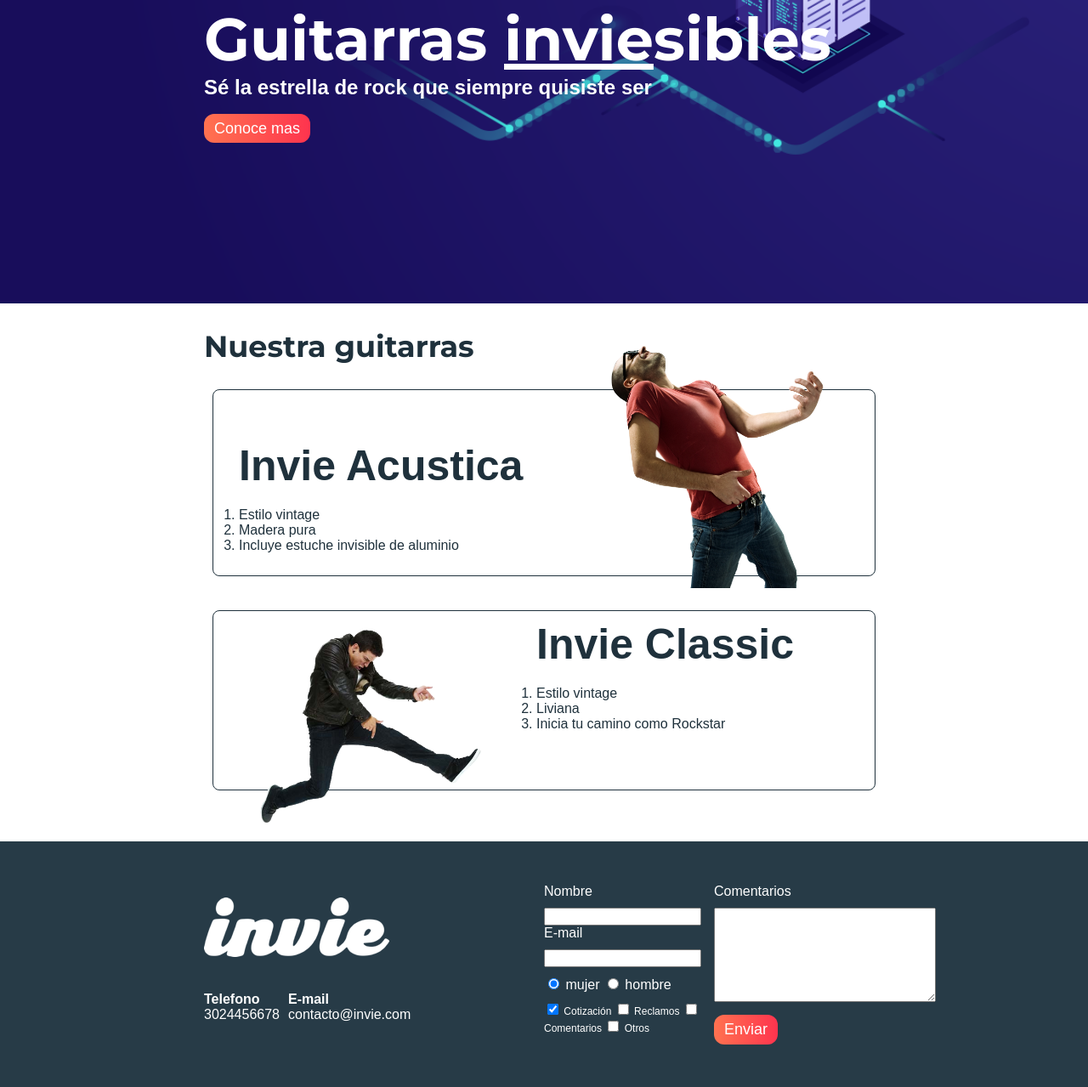
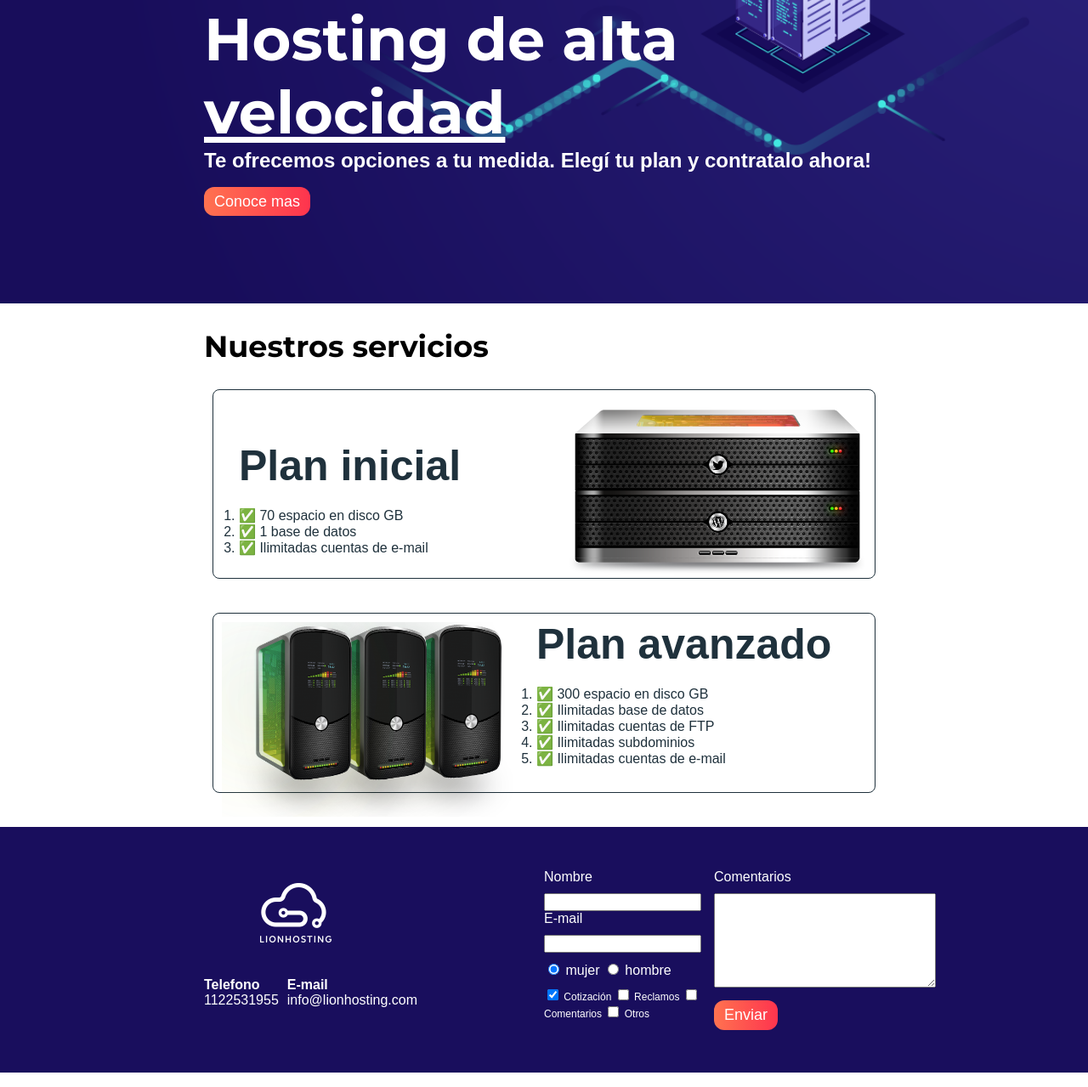
Before and after one commit to LionJesus/miweb, a plain HTML site: page index.html in a window 1280 px wide. Shown: the part 183-1462 px from the top of the page at 85% size. Drawn offline with Linux system fonts and the light colour scheme; a web font is replaced by a local one.

Commit message:
Cambios finales

```diff
--- a/css/invie.css
+++ b/css/style.css
@@ -1,21 +1,3 @@
-/** {
-  width: tamaño;
-  height: tamaño;
-  padding: 10px;
-  padding-top: 10px;
-  padding-right: 13px;
-  padding-left: 15px;
-  padding-bottom: 5px;
-  padding: 10px 13px 5px 15px;
-  margin: 10px;
-  margin-top: 10px;
-  margin-right: 13px;
-  margin-left: 15px;
-  margin-bottom: 5px;
-  margin: 10px 13px 5px 15px;
-  border: 2px solid red;
-}*/
-
 body {
   font-family: 'Allerta', sans-serif;
   margin: 0;
@@ -74,12 +56,6 @@ input:focus, textarea:focus {
   font-size: 18px;
   background: #fd324e;
   background: linear-gradient(to left, #fe344e, #ff7250);
-  /* Permalink - use to edit and share this gradient: http://colorzilla.com/gradient-editor/#f3c5bd+0,e86c57+50,ea2803+51,ff6600+75,c72200+100;Red+Gloss */
-  /*background: rgb(243,197,189); /* Old browsers */
-  /* background: -moz-linear-gradient(top,  rgba(243,197,189,1) 0%, rgba(232,108,87,1) 50%, rgba(234,40,3,1) 51%, rgba(255,102,0,1) 75%, rgba(199,34,0,1) 100%);
-  background: -webkit-linear-gradient(top,  rgba(243,197,189,1) 0%,rgba(232,108,87,1) 50%,rgba(234,40,3,1) 51%,rgba(255,102,0,1) 75%,rgba(199,34,0,1) 100%);
-  background: linear-gradient(to bottom,  rgba(243,197,189,1) 0%,rgba(232,108,87,1) 50%,rgba(234,40,3,1) 51%,rgba(255,102,0,1) 75%,rgba(199,34,0,1) 100%);
-  filter: progid:DXImageTransform.Microsoft.gradient( startColorstr='#f3c5bd', endColorstr='#c72200',GradientType=0 ); */
 
 }
 
@@ -104,12 +80,12 @@ input:focus, textarea:focus {
   margin-bottom: 20px;
 }
 
-.guitarras {
+.hosting {
   color: #1F313C;
   margin-bottom: 60px;
 }
 
-.guitarras h2 {
+.hosting2 h2 {
   font-family: 'Montserrat', sans-serif;
   font-size: 35px;
 }
@@ -158,17 +134,16 @@ input:focus, textarea:focus {
 }
 
 
-.guitarra {
+.hosting {
   margin: 10px 10px 40px 10px;
   padding: 10px;
-  /*overflow: hidden;*/
   border: 1px solid #1F313C;
   border-radius: 8px;
 }
-.guitarra ol {
+.hosting ol {
   padding: 0;
 }
-.guitarra.b {
+.hosting.b {
   height: 190px;
 }
 
@@ -184,10 +159,10 @@ input:focus, textarea:focus {
   position: relative;
 }
 
-.contenedor-guitarra-a {
+.contenedor-hosting-a {
   padding-left: 20px;
 }
-.contenedor-guitarra-b {
+.contenedor-hosting-b {
   margin-left: 370px;
   position: relative;
   bottom: 90px;
@@ -200,7 +175,7 @@ input:focus, textarea:focus {
 
 
 .footer {
-  background: #273b47;
+  background: #190e5d;
   padding: 50px 10px;
 }
 
--- a/index.html
+++ b/index.html
@@ -4,13 +4,13 @@
     <title>Nionsoft</title>
     <meta charset="utf-8"/>
     <link href='https://fonts.googleapis.com/css?family=Montserrat:400,700|Allerta' rel='stylesheet' type='text/css'>
-    <link rel="stylesheet" href="css/invie.css"/>
+    <link rel="stylesheet" href="css/style.css"/>
   </head>
   <body>
     <section id="portada" class="portada background"> <!-- portada -->
       <header id="header" class="header contenedor"> <!-- header -->
         <figure class="logotipo"> <!-- logotipo -->
-          <img src="images/invie.png" width="186" height="60" alt="Invie logotipo"/>
+          <img src="images/logo.png" width="186" height="60" alt="Hosting Logo"/>
         </figure>
         <nav class="menu"> <!-- menu -->
           <ul>
@@ -18,7 +18,7 @@
               <a href="index.html">Home</a>
             </li>
             <li>
-              <a href="#guitarras">Guitarras</a>
+              <a href="#hosting">Hosting</a>
             </li>
             <li>
               <a href="precios.html">Precios</a>
@@ -27,32 +27,34 @@
         </nav>
       </header>
       <div class="contenedor">
-        <h1 class="titulo">Guitarras <span>invie</span>sibles</h1><!-- titulo -->
-        <h3 class="title-a">Sé la estrella de rock que siempre quisiste ser</h3><!-- resumen -->
-        <a class="button" href="#guitarras">Conoce mas</a><!-- boton -->
+        <h1 class="titulo">Hosting de alta <span>velocidad</span></h1><!-- titulo -->
+        <h3 class="title-a">Te ofrecemos opciones a tu medida. Elegí tu plan y contratalo ahora!</h3><!-- resumen -->
+        <a class="button" href="#hosting">Conoce mas</a><!-- boton -->
       </div>
     </section>
-    <section id="guitarras" class="guitarras contenedor"> <!-- guitarras -->
-      <h2>Nuestra guitarras</h2><!-- titulo -->
-      <article class="guitarra"> <!-- guitarra 1 -->
-        <img class="derecha" src="images/invie-acustica.png" alt="Guitarra Invie Acustica" width="350"/>
-        <div class="contenedor-guitarra-a">
-          <h3 class="title-b">Invie Acustica</h3>
+    <section id="hosting" class="hosting2 contenedor"> <!-- Hosting -->
+      <h2>Nuestros servicios</h2><!-- titulo -->
+      <article class="hosting"> <!-- hosting 1 -->
+        <img class="derecha" src="images/hostinginicial.png" alt="Hosting Inicial" width="350"/>
+        <div class="contenedor-hosting-a">
+          <h3 class="title-b">Plan inicial</h3>
           <ol>
-            <li>Estilo vintage</li>
-            <li>Madera pura</li>
-            <li>Incluye estuche invisible de aluminio</li>
+            <li>&#x2705; 70 espacio en disco GB</li>
+            <li>&#x2705; 1 base de datos</li>
+            <li>&#x2705; Ilimitadas cuentas de e-mail</li>
           </ol>
         </div>
       </article>
-      <article class="guitarra b"> <!-- guitarra 2 -->
-        <img class="izquierda" src="images/invie-classic.png" alt="Guitarra Invie Classic" width="350"/>
-        <div class="contenedor-guitarra-b">
-          <h3 class="title-b">Invie Classic</h3>
+      <article class="hosting b"> <!-- hosting 2 -->
+        <img class="izquierda" src="images/hostingavanzado.png" alt="Hosting Avanzado" width="350"/>
+        <div class="contenedor-hosting-b">
+          <h3 class="title-b">Plan avanzado</h3>
           <ol>
-            <li>Estilo vintage</li>
-            <li>Liviana</li>
-            <li>Inicia tu camino como Rockstar</li>
+            <li> &#x2705; 300 espacio en disco GB</li>
+            <li> &#x2705; Ilimitadas base de datos</li>
+            <li> &#x2705; Ilimitadas cuentas de FTP</li>
+			<li> &#x2705; Ilimitadas subdominios</li>
+			<li> &#x2705; Ilimitadas cuentas de e-mail</li>
           </ol>
         </div>
       </article>
@@ -60,9 +62,9 @@
     <footer class="footer">
       <div class="contenedor">
         <div class="contacto">
-          <img src="images/invie-white.png" alt="logotipo blanco"/>
-          <a href="tel:+573024456678"><strong>Telefono</strong> <span>3024456678</span></a>
-          <a href="mailto:contacto@invie.com"><strong>E-mail</strong> <span>contacto@invie.com</span></a>
+          <img src="images/logofooter.png" alt="logotipo blanco"/>
+          <a href="tel:+573024456678"><strong>Telefono</strong> <span>1122531955</span></a>
+          <a href="mailto:contacto@invie.com"><strong>E-mail</strong> <span>info@lionhosting.com</span></a>
         </div>
         <form class="formulario">
           <div class="col1">
```
Also changed, not shown: precios.html (+13 -18 lines), images/hostingavanzado.png (added), images/hostinginicial.png (added), images/invie-acustica.png (deleted), images/invie-classic.png (deleted), images/invie-white.png (deleted), images/invie.png (deleted), images/logo.png (added), images/logofooter.png (added).
